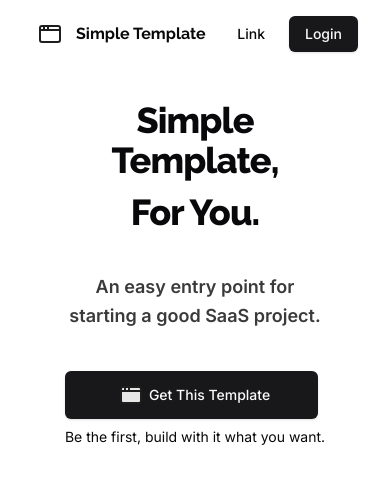
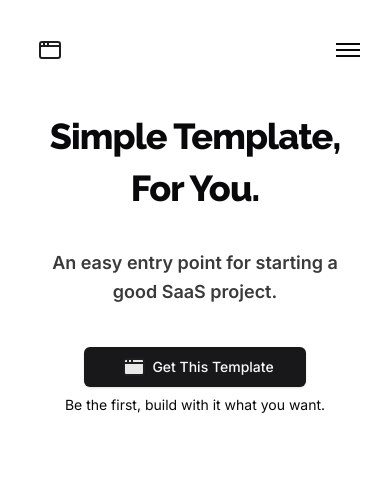
Before and after one commit to TobiasGleiter/nextjs-template, a Next.js app: page / in a window 390 px wide. Shown: the top 484 px of the page. Built offline with nearby package versions, Linux system fonts and the light colour scheme.

Commit message:
style: mobile nav

```diff
--- a/src/app/(home)/layout.tsx
+++ b/src/app/(home)/layout.tsx
@@ -1,5 +1,5 @@
-import FooterNavigation from '@/src/components/navigation/footer-navigation';
-import MainNavigation from '@/src/components/navigation/main-naviagtion';
+import FooterNavigation from '@/src/components/navigation/footer';
+import MainNavigation from '@/src/components/navigation/main';
 
 interface HomeLayoutProps {
   children: React.ReactNode;
--- a/src/components/navigation/bar-navigation.tsx
+++ b/src/components/navigation/bar.tsx
@@ -6,7 +6,7 @@ import { buttonVariants } from '../ui/button';
 
 export default function NavigationBar() {
   return (
-    <div className="flex w-full items-center justify-between py-4">
+    <div className="hidden md:flex w-full items-center justify-between py-4">
       <div className="flex gap-2 items-center">
         <Logo />
         <span className="font-heading font-bold">{CompanyName}</span>
--- a/src/components/navigation/main-naviagtion.tsx
+++ b/src/components/navigation/main.tsx
@@ -1,9 +1,11 @@
-import NavigationBar from './bar-navigation';
+import NavigationBar from './bar';
+import MobileNavigation from './mobile';
 
 export default async function MainNavigation() {
   return (
     <header className="z-50">
       <NavigationBar />
+      <MobileNavigation />
     </header>
   );
 }
--- /dev/null
+++ b/src/components/navigation/mobile.tsx
@@ -0,0 +1,88 @@
+'use client';
+
+import { CompanyName } from '@/src/config/company';
+import { cn } from '@/src/lib/utils';
+import Link from 'next/link';
+import { useState } from 'react';
+import Logo from '../image/logo/logo';
+import { buttonVariants } from '../ui/button';
+
+export default function MobileNavigation() {
+  const [mobileMenuOpen, setMobileMenuOpen] = useState(false);
+  return (
+    <>
+      <div className="flex w-full justify-between md:hidden mt-4 py-4">
+        <Logo />
+        <button
+          className={cn('bg-background group ')}
+          onClick={() => setMobileMenuOpen(!mobileMenuOpen)}
+          aria-label="Navigation Menu"
+        >
+          <BugerMenu />
+        </button>
+      </div>
+      {mobileMenuOpen && (
+        <div className={cn('block z-30')}>
+          <div className="fixed text-xl inset-y-0 left-0 z-30 w-full text-center p-12 bg-background">
+            <div className="flex flex-col gap-8">
+              <div className="flex gap-2 justify-center md:justify-start items-center">
+                <Logo />
+                <span className="font-bold text-sm">{CompanyName}</span>
+              </div>
+              <div className="flex flex-col w-full items-center gap-4 py-6">
+                <Link
+                  href={'#pricing'}
+                  className={cn(
+                    buttonVariants({ variant: 'secondary' }),
+                    'px-8 py-1'
+                  )}
+                  onClick={() => setMobileMenuOpen(false)}
+                >
+                  Pricing
+                </Link>
+              </div>
+              <div className="w-full bg-muted h-[1px]" />
+              <div className="flex flex-col w-full items-center gap-4">
+                <button
+                  className="w-fit h-6 py-6 pr-2"
+                  onClick={() => setMobileMenuOpen(false)}
+                >
+                  <Cross />
+                </button>
+              </div>
+            </div>
+          </div>
+        </div>
+      )}
+    </>
+  );
+}
+
+const BugerMenuLine = () => {
+  return <span className={cn('flex w-6 h-[2px] bg-foreground')} />;
+};
+
+const BugerMenu = () => {
+  return (
+    <div className=" flex flex-col items-center justify-center gap-[4px] h-[1.2rem] w-[1.2rem]">
+      <BugerMenuLine />
+      <BugerMenuLine />
+      <BugerMenuLine />
+    </div>
+  );
+};
+
+const Cross = (props: any) => {
+  return (
+    <div {...props}>
+      <div className="flex flex-col">
+        <span className={cn('flex w-6 rotate-45 h-[2px] bg-foreground')} />
+        <span
+          className={cn(
+            'flex w-6 -rotate-45 -translate-y-[2px] h-[2px] bg-foreground'
+          )}
+        />
+      </div>
+    </div>
+  );
+};
--- a/src/components/section/hero.tsx
+++ b/src/components/section/hero.tsx
@@ -4,7 +4,7 @@ import { Button, buttonVariants } from '../ui/button';
 
 export default function Hero() {
   return (
-    <section className="max-w-7xl mx-auto flex flex-col lg:flex-row items-start gap-16 lg:gap-20 lg:items-start px-8 py-8 lg:py-20">
+    <section className="my-8">
       <div className="flex flex-col gap-10 lg:gap-14 items-center justify-center text-center lg:text-left lg:items-start">
         <h1 className="font-extrabold text-4xl lg:text-6xl tracking-tight md:-mb-4 flex flex-col gap-3 items-center lg:items-start">
           <span className="relative">Simple Template,</span>
@@ -13,12 +13,9 @@ export default function Hero() {
         <p className="text-lg opacity-80 leading-relaxed font-semibold">
           An easy entry point for starting a good SaaS project.
         </p>
-        <div className="flex flex-col gap-2 items-start">
+        <div className="flex flex-col gap-2 items-center md:items-start">
           <Button
-            className={cn(
-              buttonVariants({ variant: 'default', size: 'lg' }),
-              'px-12 py-6'
-            )}
+            className={cn(buttonVariants({ variant: 'default', size: 'lg' }))}
           >
             <Logo />
             <span>Get This Template</span>
```
Also changed, not shown: src/components/navigation/footer.tsx (renamed from src/components/navigation/footer-navigation.tsx).
